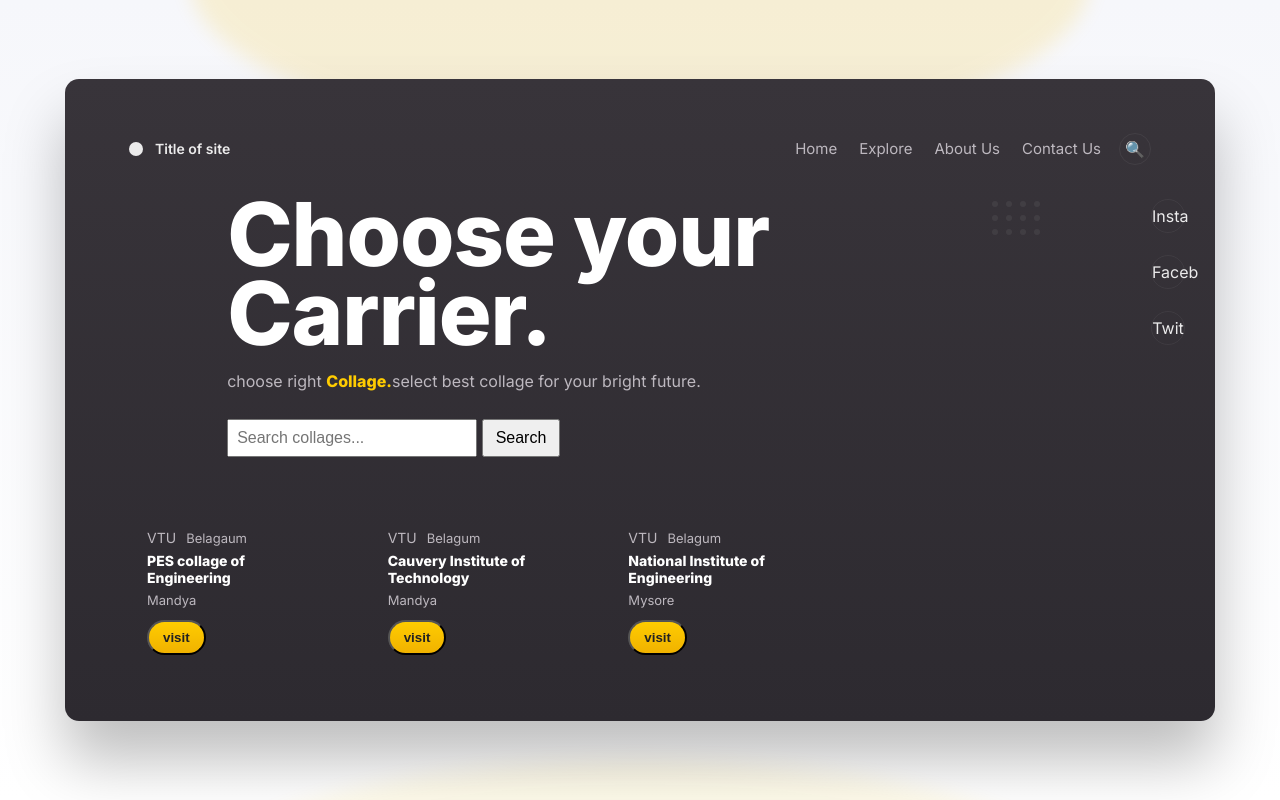
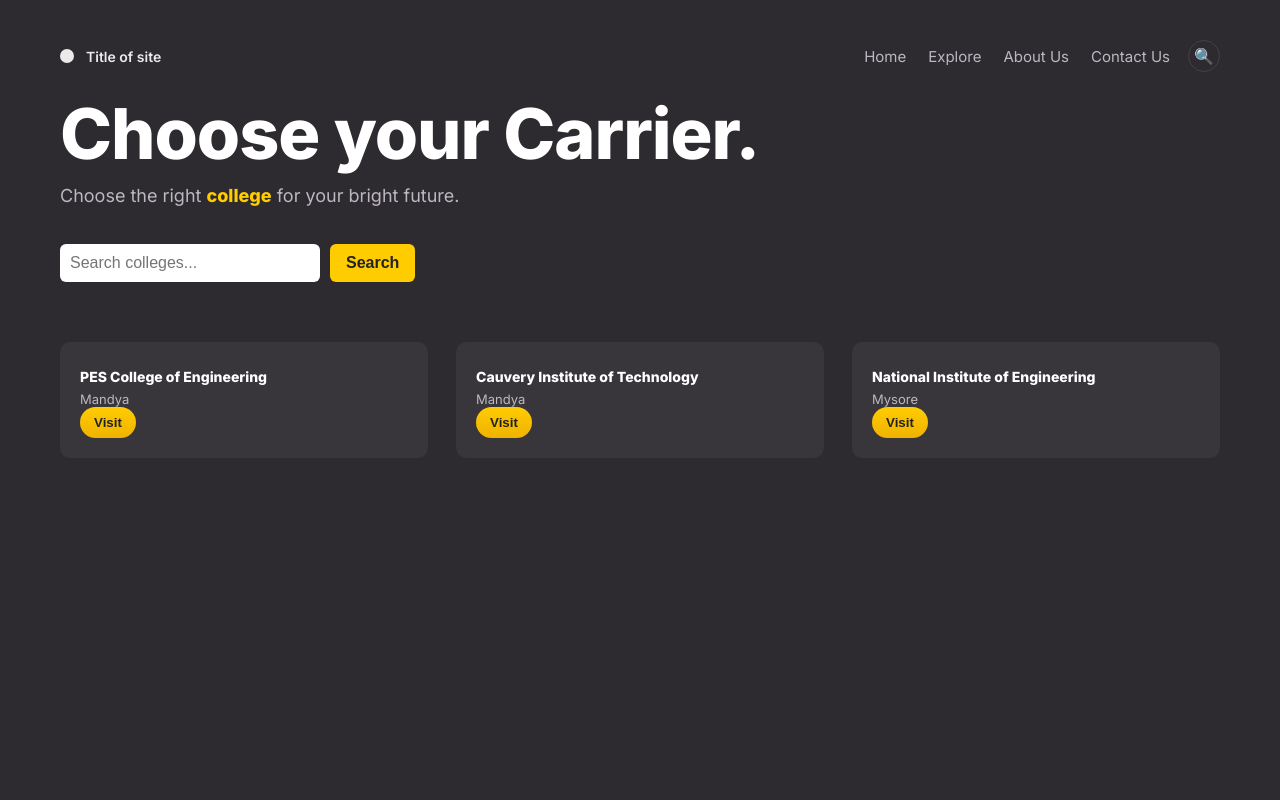
Before and after one commit to vkvinaykumarjourny/choose_your_carrier, a plain HTML site: page index.html in a window 1280 px wide. Drawn offline with Linux system fonts and the light colour scheme.

Commit message:
Update index.html

```diff
--- a/index.html
+++ b/index.html
@@ -1,157 +1,177 @@
 <!DOCTYPE html>
 <html lang="en">
 <head>
-  <meta charset="UTF-8">
-  <meta name="viewport" content="width=device-width, initial=scale=1.0">
+  <meta charset="utf-8" />
+  <meta name="viewport" content="width=device-width,initial-scale=1.0" />
   <title>Choose your Carrier</title>
   <link href="https://fonts.googleapis.com/css2?family=Inter:wght@300;400;600;800&display=swap" rel="stylesheet">
   <style>
     :root{
-      --bg:#f6f7fb;
-      --panel:#343238;
+      --panel:#2d2a30;
       --muted:#bdb8bf;
       --accent:#ffcc00;
-      --white: #ffffff;
-      --shadow: 0 40px 60px rgba(0,0,0,0.25);
+      --white:#ffffff;
     }
-    *{box-sizing:border-box}
-    html,body{height:100%;margin:0;font-family:Inter,system-ui,Arial,sans-serif;background:linear-gradient(180deg,var(--bg),#ffffff)}/* container to mimic the floating dark panel */
-.wrap{
-  min-height:100vh;display:flex;align-items:center;justify-content:center;padding:60px 24px;
-  position:relative;overflow:hidden;
+    *{box-sizing:border-box;margin:0;padding:0}
+    html,body{
+      height:100%;
+      font-family:Inter,system-ui,Arial,sans-serif;
+      background:var(--panel);
+      color:var(--white);
     }
 
-/* decorative yellow shapes */
-.wrap::before, .wrap::after{
-  content:"";position:absolute;left:50%;transform:translateX(-50%);width:900px;height:320px;border-radius:50%;background:linear-gradient(180deg,#ffd300,#f2b400);opacity:0.15;z-index:0;filter:blur(10px);
-}
-.wrap::before{top:-180px}
-.wrap::after{bottom:-220px;height:260px;opacity:0.08}
-
+    /* full-page dark panel */
     .panel{
-  width:min(1150px,96%);background:linear-gradient(180deg,#38343a,#2d2a30);border-radius:14px;padding:54px 64px;color:var(--white);box-shadow:var(--shadow);position:relative;z-index:2;
+      width:100%;
+      height:100%;
+      background:var(--panel);
+      color:var(--white);
+      padding:40px 60px;
+      display:flex;
+      flex-direction:column;
     }
 
-header{display:flex;align-items:center;justify-content:space-between;margin-bottom:30px}
-.brand{display:flex;align-items:center;gap:12px}
-.brand .logo{width:14px;height:14px;border-radius:50%;background:var(--white);opacity:0.9}
-.brand span{font-weight:600;font-size:14px;opacity:0.9}
-
-nav ul{display:flex;gap:22px;list-style:none;margin:0;padding:0;color:var(--muted);font-size:15px}
-nav ul li{cursor:pointer}
-.search{width:32px;height:32px;border-radius:50%;border:1px solid rgba(255,255,255,0.06);display:grid;place-items:center;background:transparent}
-
-/* Hero area */
-.hero{display:flex;gap:28px;align-items:flex-start}
-.left{flex:1}
-h1{font-size:88px;margin:0;line-height:0.9;font-weight:800;letter-spacing:-1px}
-p.lead{color:var(--muted);margin:18px 0 28px;font-size:16px}
-
-.cta{display:flex;gap:18px}
-.btn{padding:12px 24px;border-radius:28px;border:2px solid rgba(255,255,255,0.12);background:transparent;color:var(--white);cursor:pointer;font-weight:600}
-.btn.primary{background:linear-gradient(180deg,var(--accent),#f0b200);color:#222;box-shadow:0 12px 28px rgba(255,204,0,0.18)}
-
-/* dotted decorative grids */
-.dots{display:grid;grid-template-columns:repeat(4,1fr);gap:8px;margin-top:6px}
-.dots span{width:6px;height:6px;border-radius:50%;background:rgba(255,255,255,0.06);display:inline-block}
-
-/* right column social icons */
-.side-social{position:absolute;right:30px;top:120px;display:flex;flex-direction:column;gap:22px}
-.social-icon{width:34px;height:34px;border-radius:50%;display:grid;place-items:center;border:1px solid rgba(255,255,255,0.06);opacity:0.9}
-
-/* cards row */
-.cards{display:grid;grid-template-columns:repeat(3,1fr);gap:28px;margin-top:60px;align-items:end}
-.card{background:transparent;padding:12px 18px;border-radius:10px;color:var(--muted);font-size:14px}
-.card h4{color:var(--white);font-weight:700;margin:6px 0}
-.card .price{color:var(--accent);font-weight:700}
-.card .small{font-size:13px;color:var(--muted);margin-top:6px}
-.card .card-cta{margin-top:12px;display:flex;gap:10px;align-items:center}
-.card .outline{padding:8px 14px;border-radius:20px;border:1px solid rgba(255,255,255,0.12);background:transparent}
-.card .join{padding:8px 14px;border-radius:20px;background:linear-gradient(180deg,var(--accent),#f0b200);color:#222;font-weight:700}
-
-/* carousel dots */
-.pager{display:flex;gap:10px;justify-content:center;margin-top:30px}
-.pager .dot{width:10px;height:10px;border-radius:50%;background:rgba(255,255,255,0.08)}
-.pager .dot.active{background:var(--white)}
-
-/* responsive */
-@media (max-width:980px){
-  h1{font-size:56px}
-  .cards{grid-template-columns:repeat(1,1fr)}
-  .side-social{display:none}
-}
-@media (max-width:560px){
-  .panel{padding:28px}
-  h1{font-size:40px}
-}
-#searchBox {
-      padding: 8px;
-      width: 250px;
-      font-size: 16px;
-    }
-    #searchBtn {
-      padding: 8px 12px;
-      font-size: 16px;
-      cursor: pointer;
-    }
-     .result {
-      margin-top: 15px;
-      padding: 10px;
-      border: 1px solid #ddd;
-      background: #f9f9f9;
-      display: none;
-    }
-    .result h3 {
-      margin: 0;
-    }
-    .result a {
-      text-decoration: none;
-      color: blue;
-    }
-    .result a:hover {
-      text-decoration: underline;
+    header{
+      display:flex;
+      align-items:center;
+      justify-content:space-between;
+      margin-bottom:30px;
     }
 
+    .brand{
+      display:flex;
+      align-items:center;
+      gap:12px;
+    }
+    .brand .logo{
+      width:14px;
+      height:14px;
+      border-radius:50%;
+      background:var(--white);
+      opacity:0.9;
+    }
+    .brand span{
+      font-weight:600;
+      font-size:14px;
+      opacity:0.9;
+    }
+
+    nav ul{
+      display:flex;
+      gap:22px;
+      list-style:none;
+      color:var(--muted);
+      font-size:15px;
+    }
+    nav ul li{cursor:pointer}
+    .search{
+      width:32px;
+      height:32px;
+      border-radius:50%;
+      border:1px solid rgba(255,255,255,0.1);
+      display:grid;
+      place-items:center;
+      background:transparent;
+    }
+
+    /* Hero */
+    .hero{
+      display:flex;
+      flex:1;
+      align-items:flex-start;
+      gap:40px;
+    }
+    .left{
+      flex:1;
+      display:flex;
+      flex-direction:column;
+      justify-content:center;
+    }
+    h1{
+      font-size:70px;
+      line-height:0.9;
+      font-weight:800;
+      letter-spacing:-1px;
+      margin-bottom:20px;
+    }
+    p.lead{
+      color:var(--muted);
+      margin-bottom:28px;
+      font-size:18px;
+    }
+
+    .search-container{
+      display:flex;
+      gap:10px;
+      margin-top:10px;
+    }
+    #searchBox{
+      padding:10px;
+      width:260px;
+      font-size:16px;
+      border-radius:6px;
+      border:none;
+      outline:none;
+    }
+    #searchBtn{
+      padding:10px 16px;
+      font-size:16px;
+      border:none;
+      border-radius:6px;
+      background:var(--accent);
+      color:#222;
+      font-weight:700;
+      cursor:pointer;
+    }
+
+    .cards{
+      display:grid;
+      grid-template-columns:repeat(3,1fr);
+      gap:28px;
+      margin-top:60px;
+    }
+    .card{
+      padding:20px;
+      border-radius:10px;
+      background:rgba(255,255,255,0.05);
+      color:var(--muted);
+      font-size:14px;
+    }
+    .card h4{
+      color:var(--white);
+      font-weight:700;
+      margin:6px 0;
+    }
+    .card .small{
+      font-size:13px;
+      color:var(--muted);
+      margin-top:6px;
+    }
+    .join{
+      padding:8px 14px;
+      border-radius:20px;
+      background:linear-gradient(180deg,var(--accent),#f0b200);
+      color:#222;
+      font-weight:700;
+      border:none;
+      cursor:pointer;
+    }
+
+    /* Responsive */
+    @media (max-width:980px){
+      h1{font-size:50px}
+      .cards{grid-template-columns:1fr}
+    }
   </style>
 </head>
-<script>
-  const places = {
-    "pes collage of engineering": {
-      description: "Click here to know more about PES College of Engineering, Mandya.",
-      link: "pesdetails.html",
-    },
-
-   };
-  const searchBox = document.getElementById("searchBox");
-  const resultBox = document.getElementById("resultBox");
-
-  searchBox.addEventListener("input", function() {
-    let query = searchBox.value.trim().toLowerCase();
-    if (query) {
-      let matchKey = Object.keys(places).find(place => place.includes(query));
-      if (matchKey) {
-        resultBox.style.display = "block";
-        resultBox.innerHTML = `
-          <h3><a href="${places[matchKey].link}">${matchKey.toUpperCase()}</a></h3>
-          <p>${places[matchKey].description}</p>
-        `;
-      } else {
-        resultBox.style.display = "block";
-        resultBox.innerHTML = "<p>No details found for: ${query}</p>";
-      }
-    } else {
-      resultBox.style.display = "none";
-      resultBox.innerHTML = "";
-    }
-  });
-</script>
-
 
 <body>
-  <div class="wrap">
   <div class="panel">
     <header>
-        <div class="brand"><div class="logo"></div><span>Title of site</span></div>
+      <div class="brand">
+        <div class="logo"></div>
+        <span>Title of site</span>
+      </div>
       <div style="display:flex;align-items:center;gap:18px">
         <nav>
           <ul>
@@ -163,99 +183,61 @@ p.lead{color:var(--muted);margin:18px 0 28px;font-size:16px}
         </nav>
         <div class="search">🔍</div>
       </div>
-      </header><section class="hero">
+    </header>
+
+    <section class="hero">
       <div class="left">
-      <div style="display:flex;gap:24px;align-items:center">
-        <div style="width:110px"></div>
-        <div>
         <h1>Choose your Carrier.</h1>
-          <p class="lead">choose right <strong style="color:var(--accent)">Collage.</strong>select best collage for your bright future.</p>
-
+        <p class="lead">Choose the right <strong style="color:var(--accent)">college</strong> for your bright future.</p>
         <div class="search-container">
-    <input type="text" id="searchBox" placeholder="Search collages...">
+          <input type="text" id="searchBox" placeholder="Search colleges...">
           <button id="searchBtn">Search</button>
-</div>
-
-        </div>
         </div>
 
         <div class="cards">
           <div class="card">
-          <div style="display:flex;align-items:center;justify-content:space-between">
-            <div style="display:flex;align-items:center;gap:10px">VTU</span><div style="font-size:13px;color:var(--muted)">Belagaum</div></div>
-          </div>
-          <h4>PES collage of Engineering</h4>
+            <h4>PES College of Engineering</h4>
             <div class="small">Mandya</div>
-          <div class="card-cta">
             <button class="join">
-            <a href="pesdetails.html" style="text-decoration:none;color:inherit;">visit</a>
+              <a href="pesdetails.html" style="text-decoration:none;color:inherit;">Visit</a>
             </button>
-          </div>
           </div>
 
           <div class="card">
-          <div style="display:flex;align-items:center;justify-content:space-between">
-            <div style="display:flex;align-items:center;gap:10px"><span>VTU</span><div style="font-size:13px;color:var(--muted)">Belagum</div></div>
-
-          </div>
             <h4>Cauvery Institute of Technology</h4>
             <div class="small">Mandya</div>
-          <div class="card-cta">
-
-            <button class="join">visit</button>
-          </div>
+            <button class="join">Visit</button>
           </div>
 
           <div class="card">
-          <div style="display:flex;align-items:center;justify-content:space-between">
-            <div style="display:flex;align-items:center;gap:10px"><span>VTU</span><div style="font-size:13px;color:var(--muted)">Belagum</div></div>
-
-          </div>
             <h4>National Institute of Engineering</h4>
             <div class="small">Mysore</div>
-          <div class="card-cta">
-
-            <button class="join">visit</button>
+            <button class="join">Visit</button>
           </div>
         </div>
       </div>
+    </section>
   </div>
 
-    <!-- decorative right area (dotted grids) -->
-    <div style="width:300px;display:flex;flex-direction:column;align-items:center;gap:24px">
-      <div class="dots" style="margin-left:30px">
-        <span></span><span></span><span></span><span></span>
-        <span></span><span></span><span></span><span></span>
-        <span></span><span></span><span></span><span></span>
+  <script>
+    const places = {
+      "pes college of engineering": {
+        description: "Click here to know more about PES College of Engineering, Mandya.",
+        link: "pesdetails.html",
+      },
+    };
 
-      </div>
-      <div style="height:60px"></div>
-    </div>
-  </section>
+    const searchBox = document.getElementById("searchBox");
+    const searchBtn = document.getElementById("searchBtn");
 
-  <!-- vertical social icons on the right -->
-  <div class="side-social">
-    <div class="social-icon">Insta</div>
-    <div class="social-icon">Faceb</div>
-    <div class="social-icon">Twit</div>
-  </div>
-
-</div>
-
-  </div>  <script>
-    // small interactive touches
-    document.querySelectorAll('.btn, .outline, .join').forEach(b=>{
-      b.addEventListener('mouseenter',()=>b.style.transform='translateY(-3px)')
-      b.addEventListener('mouseleave',()=>b.style.transform='translateY(0)')
-    })
-
-    // pager click
-    document.querySelectorAll('.pager .dot').forEach((d,i)=>{
-      d.addEventListener('click',()=>{
-        document.querySelectorAll('.pager .dot').forEach(x=>x.classList.remove('active'));
-        d.classList.add('active');
-      })
-    })
-  </script></body>
-
+    searchBtn.addEventListener("click", () => {
+      const query = searchBox.value.trim().toLowerCase();
+      if (places[query]) {
+        window.location.href = places[query].link;
+      } else {
+        alert("No details found for: " + query);
+      }
+    });
+  </script>
+</body>
 </html>
```
Lines whose indentation alone changed are shown as unchanged.
